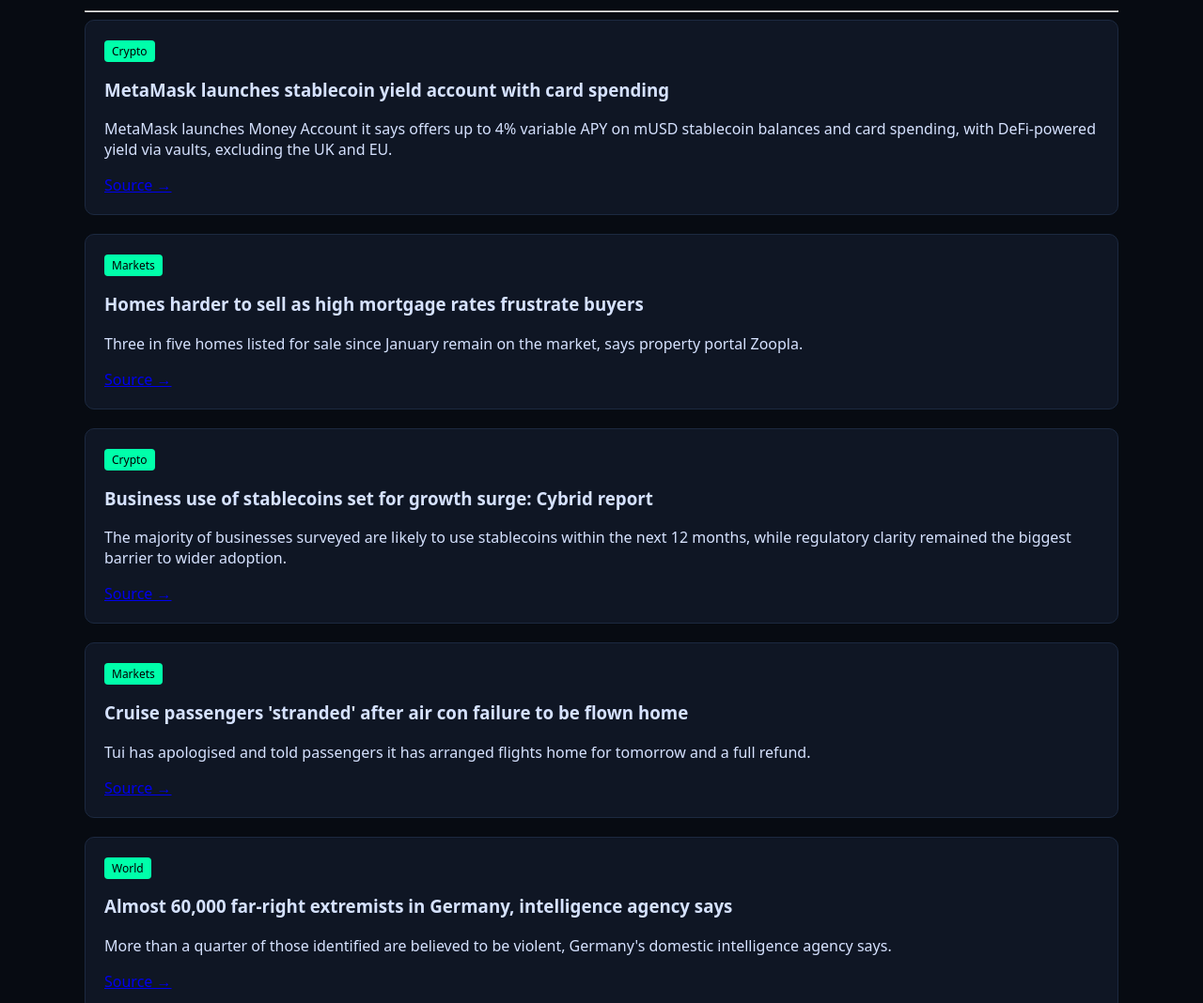
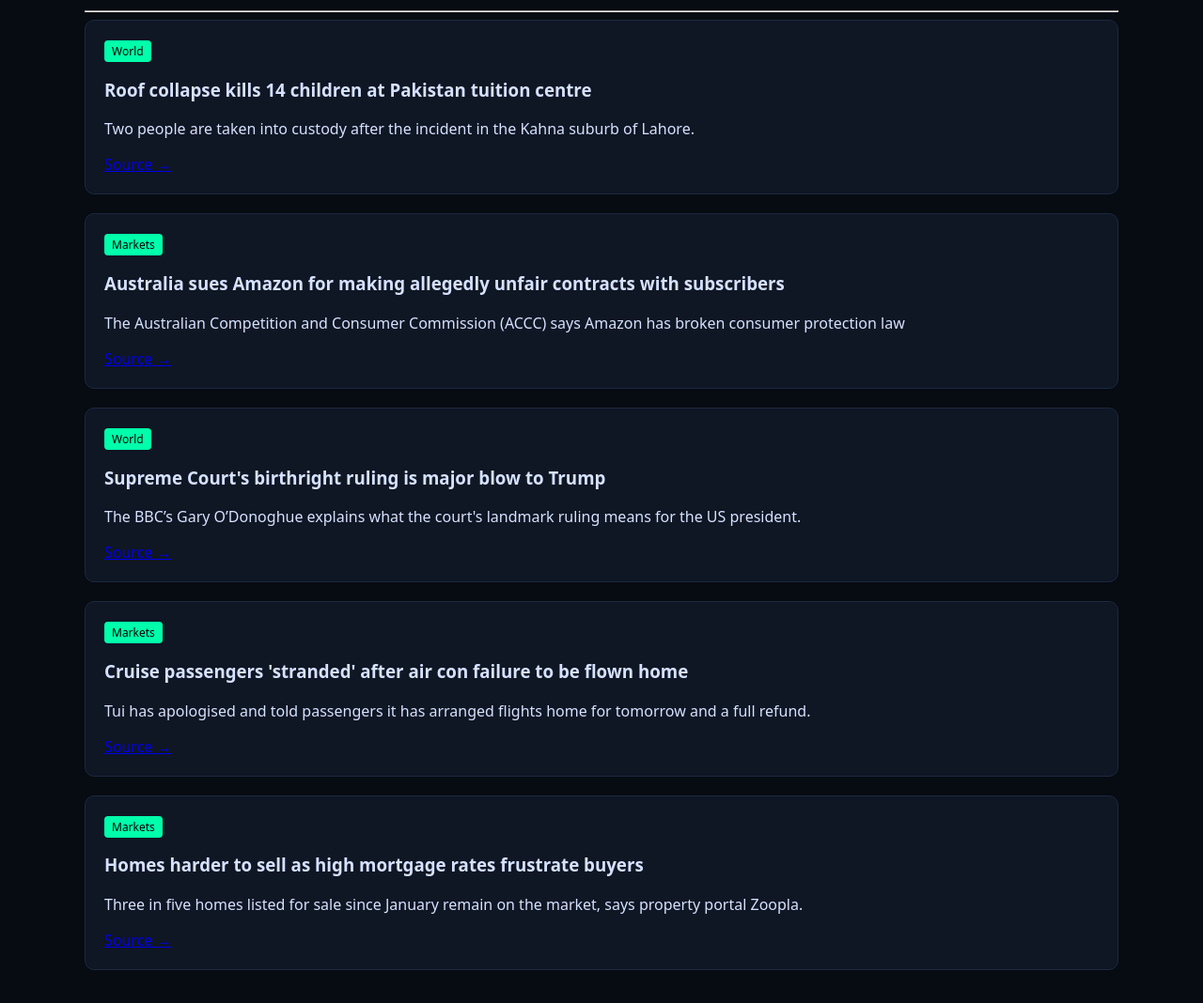
Before and after one commit to svmomin/alien-intelligence-blog, an Eleventy site: page src/posts/2026-06-30-briefing.md in a window 1280 px wide. Shown: the part 200-1268 px from the top of the page at 94% size. Built offline with nearby package versions, Linux system fonts and the light colour scheme; Eleventy itself is replaced by a stand-in of ours; files that its build step writes are made by us from their sources.

Commit message:
Auto alien intelligence post

```diff
--- a/src/posts/2026-06-30-briefing.md
+++ b/src/posts/2026-06-30-briefing.md
@@ -9,24 +9,24 @@ date: "2026-06-30"
 <hr>
 
 <div class="intel-card">
-<span class="intel-category">Crypto</span>
-<h3>MetaMask launches stablecoin yield account with card spending</h3>
-<p>MetaMask launches Money Account it says offers up to 4% variable APY on mUSD stablecoin balances and card spending, with DeFi-powered yield via vaults, excluding the UK and EU.</p>
-<a href="https://cointelegraph.com/news/metamask-money-account-musd-stablecoin-yield?utm_source=rss_feed&utm_medium=rss&utm_campaign=rss_partner_inbound" target="_blank">Source →</a>
+<span class="intel-category">World</span>
+<h3>Roof collapse kills 14 children at Pakistan tuition centre</h3>
+<p>Two people are taken into custody after the incident in the Kahna suburb of Lahore.</p>
+<a href="https://www.bbc.co.uk/news/articles/cr7x38lle1jo?at_medium=RSS&at_campaign=rss" target="_blank">Source →</a>
 </div>
 
 <div class="intel-card">
 <span class="intel-category">Markets</span>
-<h3>Homes harder to sell as high mortgage rates frustrate buyers</h3>
-<p>Three in five homes listed for sale since January remain on the market, says property portal Zoopla.</p>
-<a href="https://www.bbc.co.uk/news/articles/cdr4env2v14o?at_medium=RSS&at_campaign=rss" target="_blank">Source →</a>
+<h3>Australia sues Amazon for making allegedly unfair contracts with subscribers</h3>
+<p>The Australian Competition and Consumer Commission (ACCC) says Amazon has broken consumer protection law</p>
+<a href="https://www.bbc.co.uk/news/articles/c20yz9rzwy0o?at_medium=RSS&at_campaign=rss" target="_blank">Source →</a>
 </div>
 
 <div class="intel-card">
-<span class="intel-category">Crypto</span>
-<h3>Business use of stablecoins set for growth surge: Cybrid report </h3>
-<p>The majority of businesses surveyed are likely to use stablecoins within the next 12 months, while regulatory clarity remained the biggest barrier to wider adoption.</p>
-<a href="https://cointelegraph.com/news/42-of-businesses-surveyed-use-stablecoins-for-cross-border-payments-cybrid-report?utm_source=rss_feed&utm_medium=rss&utm_campaign=rss_partner_inbound" target="_blank">Source →</a>
+<span class="intel-category">World</span>
+<h3>Supreme Court's birthright ruling is major blow to Trump</h3>
+<p>The BBC’s Gary O’Donoghue explains what the court's landmark ruling means for the US president.</p>
+<a href="https://www.bbc.co.uk/news/videos/c9w2nprzq5ro?at_medium=RSS&at_campaign=rss" target="_blank">Source →</a>
 </div>
 
 <div class="intel-card">
@@ -37,8 +37,8 @@ date: "2026-06-30"
 </div>
 
 <div class="intel-card">
-<span class="intel-category">World</span>
-<h3>Almost 60,000 far-right extremists in Germany, intelligence agency says</h3>
-<p>More than a quarter of those identified are believed to be violent, Germany's domestic intelligence agency says.</p>
-<a href="https://www.bbc.co.uk/news/articles/crlw4ng79wzo?at_medium=RSS&at_campaign=rss" target="_blank">Source →</a>
+<span class="intel-category">Markets</span>
+<h3>Homes harder to sell as high mortgage rates frustrate buyers</h3>
+<p>Three in five homes listed for sale since January remain on the market, says property portal Zoopla.</p>
+<a href="https://www.bbc.co.uk/news/articles/cdr4env2v14o?at_medium=RSS&at_campaign=rss" target="_blank">Source →</a>
 </div>
```
